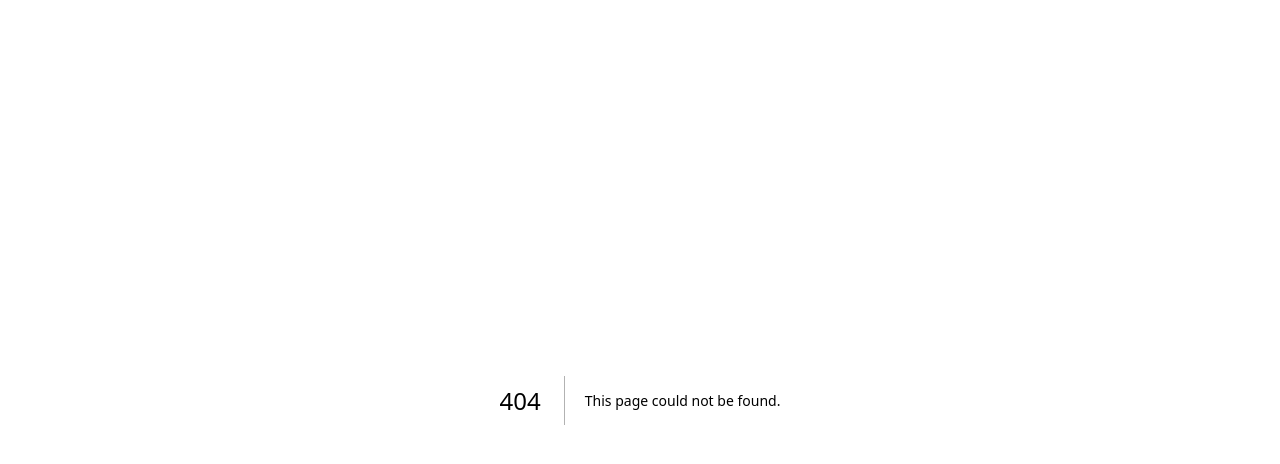
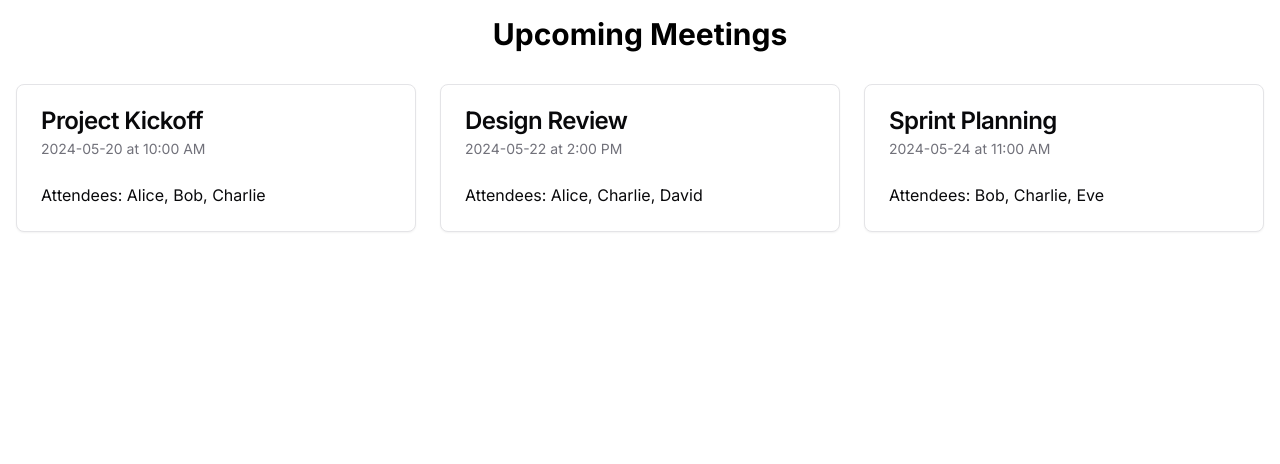
Before and after one commit to Clad012/my-new-app-1742253900396, a Next.js app: page /meetings in a window 1280 px wide. Before the commit this address had no page. Shown: the top 464 px of the page. Built offline with nearby package versions, Linux system fonts and the light colour scheme.

Commit message:
AI Feature

```diff
--- /dev/null
+++ b/pages/meetings.tsx
@@ -0,0 +1,69 @@
+
+import { Layout } from "@/components/Layout";
+import {
+  Card,
+  CardContent,
+  CardDescription,
+  CardHeader,
+  CardTitle,
+} from "@/components/ui/card";
+
+interface Meeting {
+  id: number;
+  title: string;
+  date: string;
+  time: string;
+  attendees: string[];
+}
+
+const mockMeetings: Meeting[] = [
+  {
+    id: 1,
+    title: "Project Kickoff",
+    date: "2024-05-20",
+    time: "10:00 AM",
+    attendees: ["Alice", "Bob", "Charlie"],
+  },
+  {
+    id: 2,
+    title: "Design Review",
+    date: "2024-05-22",
+    time: "2:00 PM",
+    attendees: ["Alice", "Charlie", "David"],
+  },
+  {
+    id: 3,
+    title: "Sprint Planning",
+    date: "2024-05-24",
+    time: "11:00 AM",
+    attendees: ["Bob", "Charlie", "Eve"],
+  },
+];
+
+export default function Meetings(): JSX.Element {
+  return (
+    <Layout title="Meetings" description="View upcoming meetings.">
+      <div className="container mx-auto p-4">
+        <h1 className="text-3xl font-bold text-center mb-8">Upcoming Meetings</h1>
+
+        <div className="grid grid-cols-1 sm:grid-cols-2 lg:grid-cols-3 gap-6">
+          {mockMeetings.map((meeting) => (
+            <Card key={meeting.id}>
+              <CardHeader>
+                <CardTitle>{meeting.title}</CardTitle>
+                <CardDescription>
+                  {meeting.date} at {meeting.time}
+                </CardDescription>
+              </CardHeader>
+              <CardContent>
+                <p>
+                  Attendees: {meeting.attendees.join(", ")}
+                </p>
+              </CardContent>
+            </Card>
+          ))}
+        </div>
+      </div>
+    </Layout>
+  );
+}
```
Also changed, not shown: repomix/output.txt.
